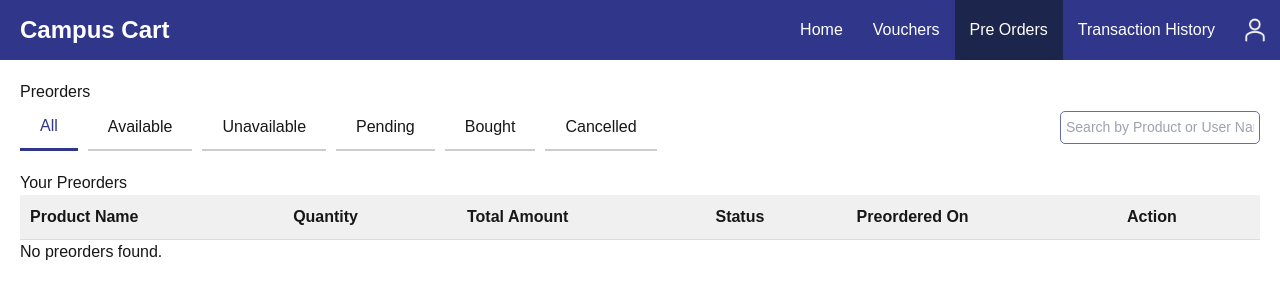
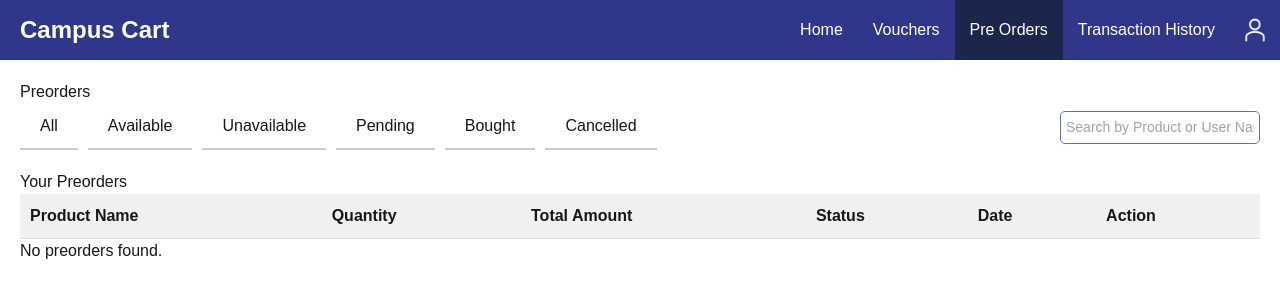
Before and after one commit to trishaa17/SharkByte, a Next.js app in the folder campus_cart/: page /user/preorders in a window 1280 px wide. Shown: the top 300 px of the page. Built offline with nearby package versions, Linux system fonts and the light colour scheme.

Commit message:
Updated preorders Date and Action column

```diff
--- a/campus_cart/src/app/user/preorders/page.tsx
+++ b/campus_cart/src/app/user/preorders/page.tsx
@@ -95,6 +95,12 @@ const Preorders = () => {
     }
   };
 
+  // Function to format the date as YYYY-MM-DD
+  const formatDate = (dateString: string) => {
+    const date = new Date(dateString);
+    return date.toLocaleDateString('en-CA'); // 'en-CA' gives YYYY-MM-DD format
+  };
+
   // Function to handle the "Buy Item" action
   const handleBuyItem = async (preorderId: string) => {
     try {
@@ -184,7 +190,7 @@ const Preorders = () => {
               <th>Quantity</th>
               <th>Total Amount</th>
               <th>Status</th>
-              <th>Preordered On</th>
+              <th>Date</th> {/* Changed column name */}
               <th>Action</th>
             </tr>
           </thead>
@@ -199,6 +205,7 @@ const Preorders = () => {
                     {preorder.status.charAt(0).toUpperCase() + preorder.status.slice(1)}
                   </span>
                 </td>
+                <td>{formatDate(preorder.preorderedOn)}</td> {/* Display formatted date */}
                 <td>
                   {preorder.status === 'available' && (
                     <div className="stacked-buttons">
--- a/campus_cart/src/app/user/preorders/tags.css
+++ b/campus_cart/src/app/user/preorders/tags.css
@@ -24,12 +24,6 @@
 .tab:hover,
 .tab:focus {
   border-color: #30368a;
-}
-
-.tab.active {
-  border-bottom: 3px solid #30368a;
-  color: #30368a;
-  background-color: transparent;
 }
 
 /* Search Bar */
```
